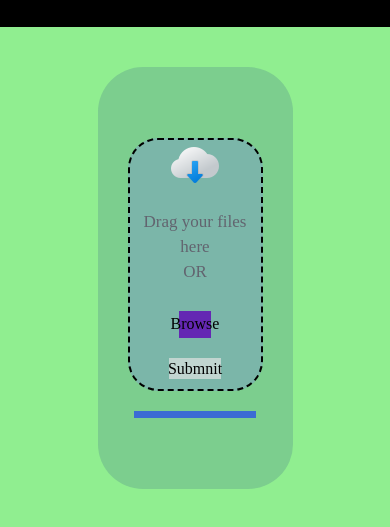
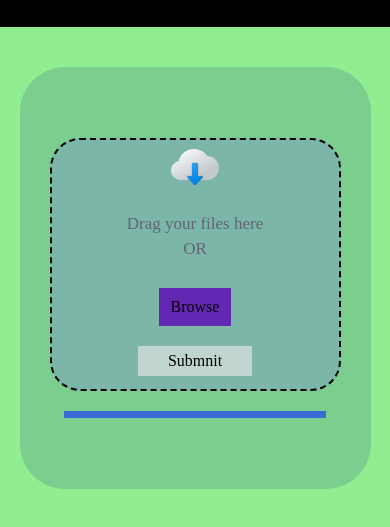
Before and after one commit to Ddhruv-IOT/Smart-Share, a website: page pages/upload.html in a window 390 px wide. Shown: the part 73-600 px from the top of the page. Drawn offline with Linux system fonts and the light colour scheme.

Commit message:
responsive in hold now

```diff
--- a/pages/upload.css
+++ b/pages/upload.css
@@ -85,3 +85,22 @@
     height: 7px;
     background: #3b6bd4;
 }
+
+@media screen and (max-width: 950px) {
+
+    body {
+      background-color: lightgreen;
+    }
+    .rmain {
+        display: flex;
+        flex-direction: column;
+        justify-content: center;
+        align-items: center;
+        margin: 10px;
+        padding: 30px;
+        width: 90vw;
+        height: 50vh;
+        background: rgba(51, 93, 132, 0.22);
+        border-radius: 45px;
+    }
+}
```
